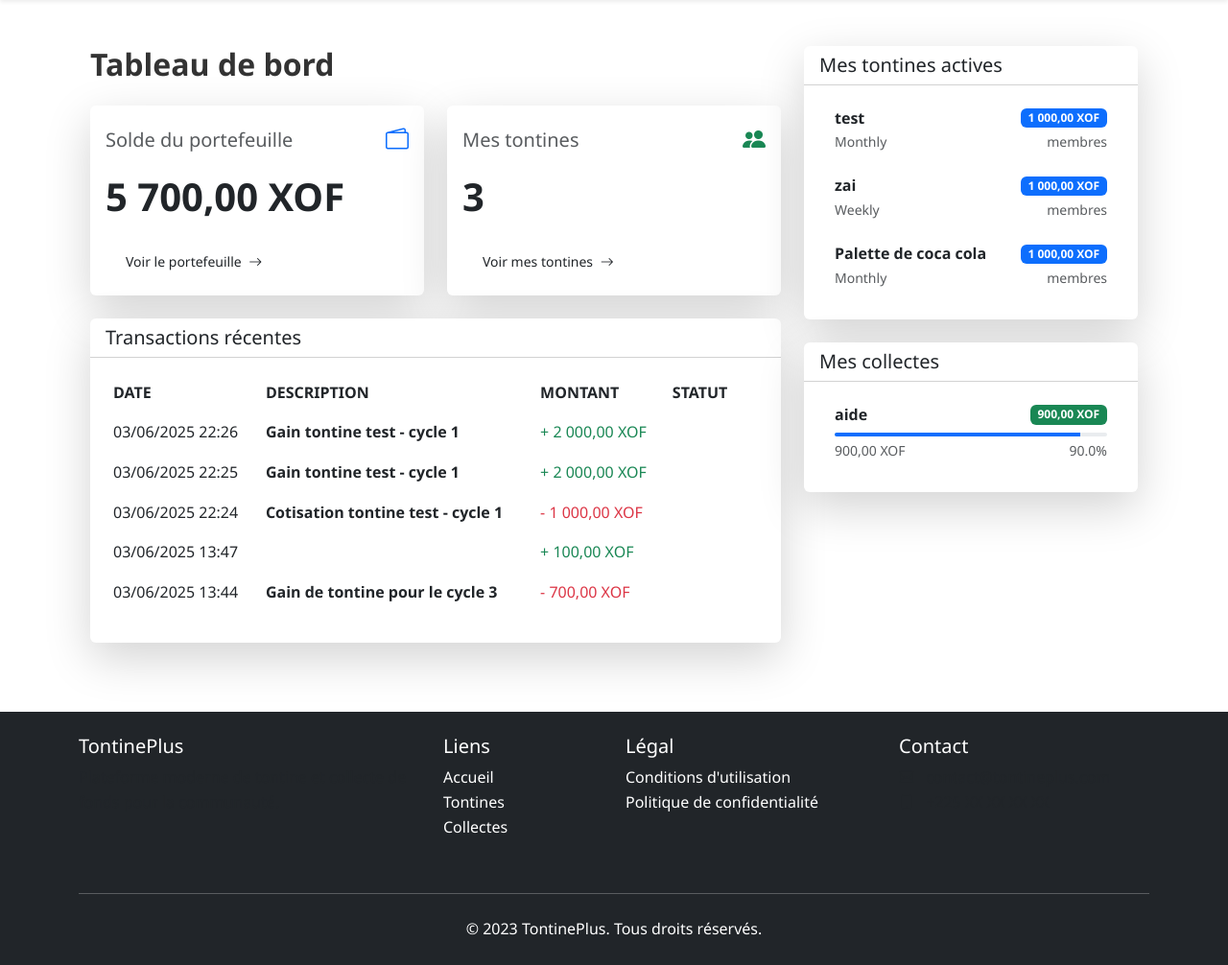
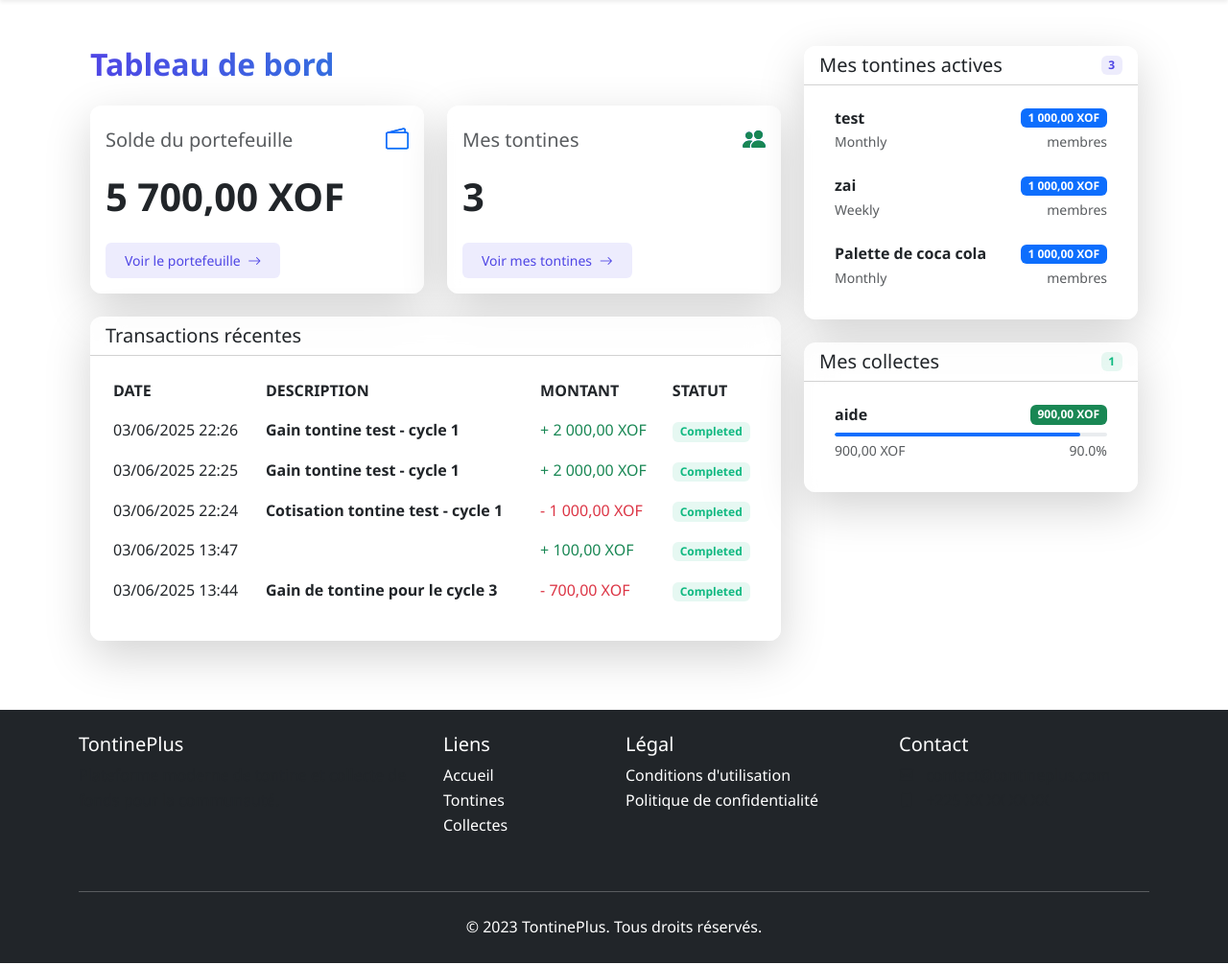
Before and after one commit to himralefort/Tontineplus, a Flask app: page /dashboard in a window 1280 px wide. Shown: the part 64-1070 px from the top of the page at 96% size. Run offline with Flask 3, Linux system fonts and the light colour scheme; a user stored in the database is signed in.

Commit message:
Update style.css

```diff
--- a/static/css/style.css
+++ b/static/css/style.css
@@ -81,3 +81,82 @@ a:hover {
         font-size: 3rem;
     }
 }
+/* Ajoutez ceci dans votre fichier CSS principal */
+.glass-card {
+    backdrop-filter: blur(16px) saturate(180%);
+    -webkit-backdrop-filter: blur(16px) saturate(180%);
+    background-color: rgba(255, 255, 255, 0.75);
+    border-radius: 12px;
+    border: 1px solid rgba(209, 213, 219, 0.3);
+}
+
+.dark-mode .glass-card {
+    background-color: rgba(17, 25, 40, 0.75);
+    border: 1px solid rgba(255, 255, 255, 0.125);
+}
+
+.hover-scale {
+    transition: transform 0.3s ease, box-shadow 0.3s ease;
+}
+
+.hover-scale:hover {
+    transform: translateY(-5px);
+    box-shadow: 0 10px 20px rgba(0, 0, 0, 0.1) !important;
+}
+
+.hover-item {
+    transition: all 0.2s ease;
+}
+
+.hover-item:hover {
+    background-color: rgba(0, 0, 0, 0.03) !important;
+}
+
+.dark-mode .hover-item:hover {
+    background-color: rgba(255, 255, 255, 0.03) !important;
+}
+
+.text-gradient-primary {
+    background: linear-gradient(90deg, #4f46e5 0%, #06b6d4 100%);
+    -webkit-background-clip: text;
+    background-clip: text;
+    color: transparent;
+}
+
+.gradient-icon {
+    background: linear-gradient(135deg, #4f46e5 0%, #06b6d4 100%);
+    -webkit-background-clip: text;
+    background-clip: text;
+    color: transparent;
+}
+
+.btn-float {
+    background-color: rgba(79, 70, 229, 0.1);
+    color: #4f46e5;
+    border: none;
+    transition: all 0.3s ease;
+}
+
+.btn-float:hover {
+    background-color: rgba(79, 70, 229, 0.2);
+    transform: translateY(-2px);
+}
+
+.dark-mode .btn-float {
+    background-color: rgba(79, 70, 229, 0.2);
+    color: #a5b4fc;
+}
+
+.bg-primary-soft {
+    background-color: rgba(79, 70, 229, 0.1) !important;
+    color: #4f46e5 !important;
+}
+
+.bg-success-soft {
+    background-color: rgba(16, 185, 129, 0.1) !important;
+    color: #10b981 !important;
+}
+
+.progress-bar {
+    border-radius: 4px;
+}
```
